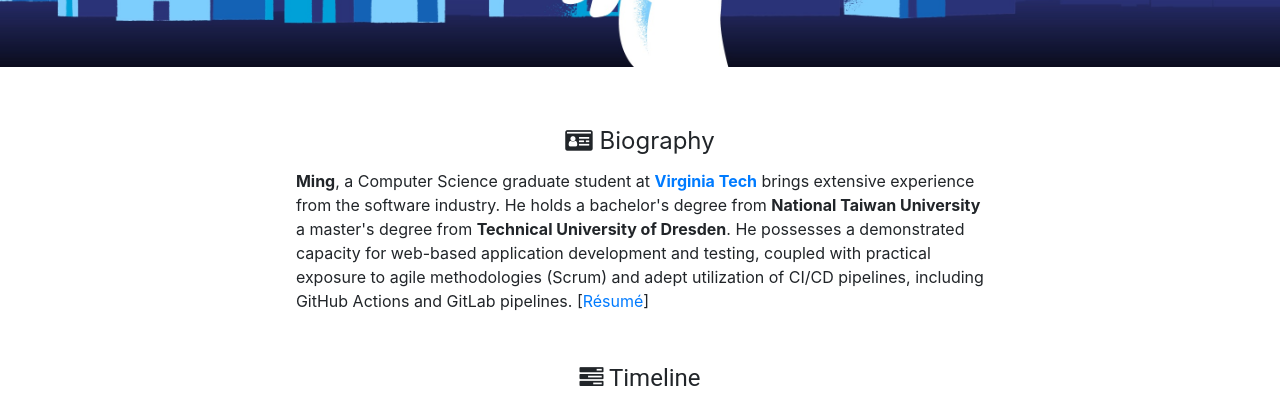
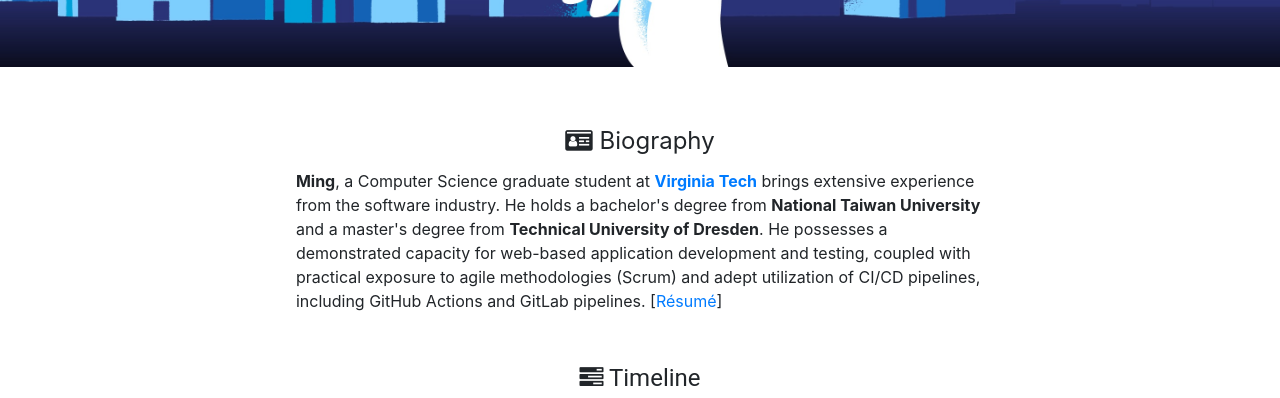
Before and after one commit to ntueeboyz/ntueeboyz.github.io, a plain HTML site: page index.html in a window 1280 px wide. Shown: the part 388-786 px from the top of the page. Drawn offline with nearby package versions, Linux system fonts and the light colour scheme.

Commit message:
style: revise summary content

```diff
--- a/index.html
+++ b/index.html
@@ -188,7 +188,7 @@
                         <strong>Ming</strong>, a Computer Science graduate student at <a
                             href="https://www.vt.edu/"><strong>Virginia Tech</strong></a>
                         brings extensive experience from the software industry. He holds a bachelor's degree from
-                        <strong>National Taiwan University</strong> a master's degree from <strong>Technical
+                        <strong>National Taiwan University</strong> and a master's degree from <strong>Technical
                             University of Dresden</strong>.
                         He possesses a demonstrated capacity for web-based application development and testing,
                         coupled with practical exposure to agile methodologies (Scrum) and adept utilization of CI/CD
```
